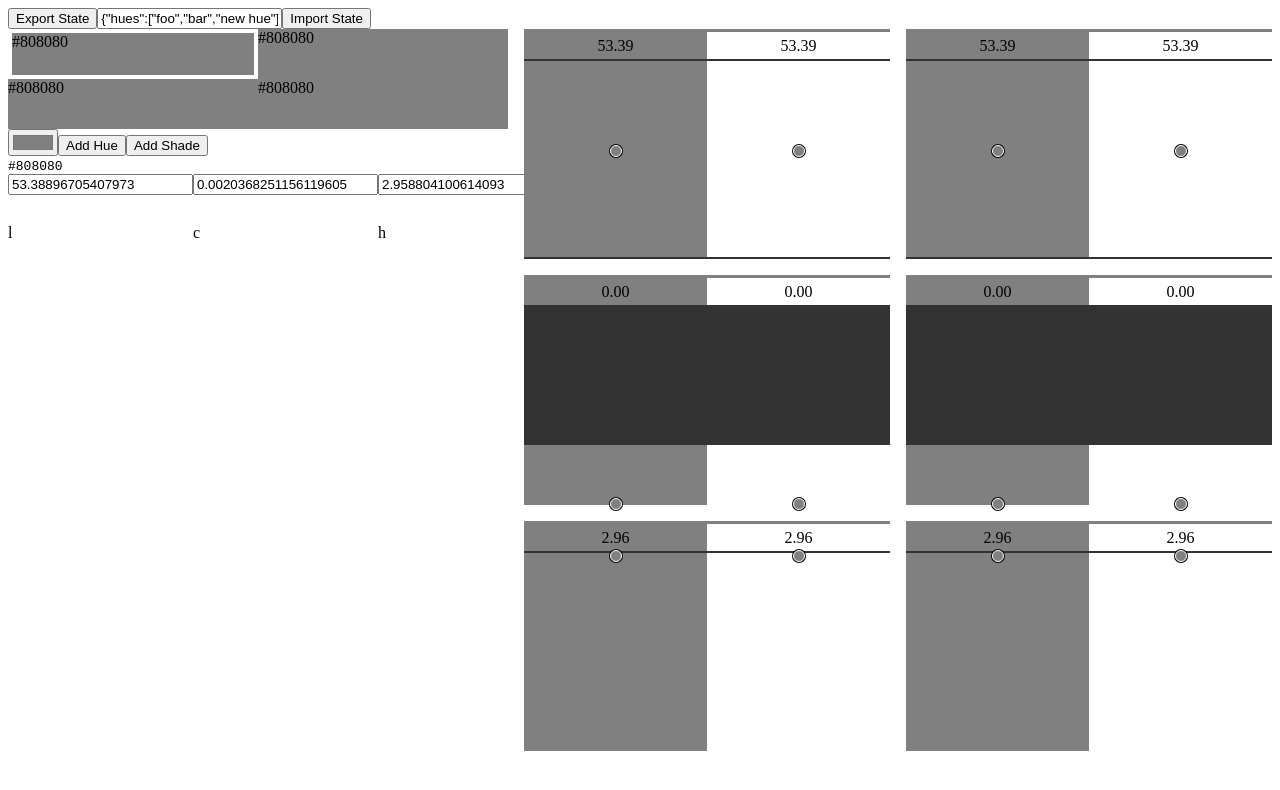
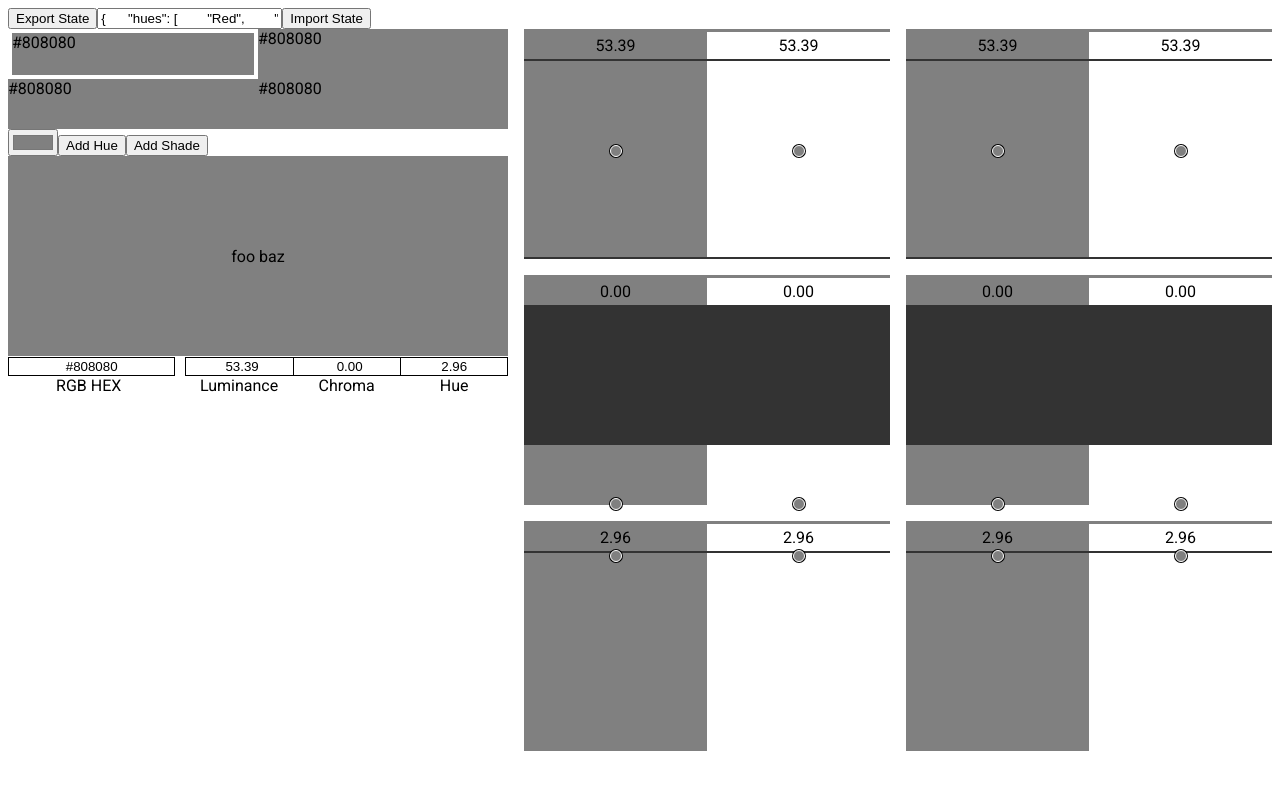
Before and after one commit to ucarion/cielab.io, a React app: page / in a window 1280 px wide. Shown: the top 790 px of the page. Built offline with nearby package versions, Linux system fonts and the light colour scheme; the HTML template or start-up script is replaced by a standard one.

Commit message:
Add more sophisticated inputting of colors

```diff
--- a/package.json
+++ b/package.json
@@ -2,9 +2,11 @@
   "dependencies": {
     "@types/react": "^16.9.16",
     "@types/react-dom": "^16.9.4",
+    "css-loader": "^3.4.0",
     "html-webpack-plugin": "^3.2.0",
     "react": "^16.12.0",
     "react-dom": "^16.12.0",
+    "style-loader": "^1.1.1",
     "ts-loader": "^6.2.1",
     "typescript": "^3.7.3",
     "webpack": "^4.41.2",
--- /dev/null
+++ b/src/App/ColorEditor.tsx
@@ -0,0 +1,224 @@
+import React, { useState, ChangeEvent, KeyboardEvent, useEffect } from "react";
+import {
+  RGB,
+  LCH,
+  rgbToHex,
+  MAX_SRGB_LUMINANCE,
+  hexToRGB,
+  rgbIsDisplayable,
+  lchToRGB
+} from "../color";
+
+interface Props {
+  rgb: RGB;
+  lch: LCH;
+  hue: string;
+  shade: string;
+  onUpdate: (rgb: RGB) => void;
+}
+
+export default function ColorEditor({
+  rgb,
+  lch: { l, c, h },
+  hue,
+  shade,
+  onUpdate
+}: Props) {
+  const [rgbInput, setRGBInput] = useState(rgbToHex(rgb));
+  const [isRGBInputValid, setIsRGBInputValid] = useState(true);
+  const [lInput, setLInput] = useState(l.toFixed(2));
+  const [isLInputValid, setLInputValid] = useState(true);
+  const [cInput, setCInput] = useState(c.toFixed(2));
+  const [isCInputValid, setCInputValid] = useState(true);
+  const [hInput, setHInput] = useState(h.toFixed(2));
+  const [isHInputValid, setHInputValid] = useState(true);
+
+  useEffect(() => {
+    setRGBInput(rgbToHex(rgb));
+    setIsRGBInputValid(true);
+  }, [rgb]);
+
+  useEffect(() => {
+    setLInput(l.toFixed(2));
+    setCInput(c.toFixed(2));
+    setHInput(h.toFixed(2));
+    setLInputValid(true);
+    setCInputValid(true);
+    setHInputValid(true);
+  }, [l, c, h]);
+
+  const handleRGBChange = (event: ChangeEvent<HTMLInputElement>) => {
+    setRGBInput(event.target.value);
+
+    try {
+      const rgb = hexToRGB(event.target.value);
+
+      if (rgbIsDisplayable(rgb)) {
+        setIsRGBInputValid(true);
+      } else {
+        setIsRGBInputValid(false);
+      }
+    } catch {
+      setIsRGBInputValid(false);
+    }
+  };
+
+  const handleRGBBlur = () => {
+    if (isRGBInputValid) {
+      onUpdate(hexToRGB(rgbInput));
+    }
+  };
+
+  const handleRGBKeyPress = (event: KeyboardEvent<HTMLInputElement>) => {
+    if (event.key === "Enter") {
+      handleRGBBlur();
+    }
+  };
+
+  const handleLCHBlur = () => {
+    if (isLInputValid && isCInputValid && isHInputValid) {
+      onUpdate(
+        lchToRGB({
+          l: parseFloat(lInput),
+          c: parseFloat(cInput),
+          h: parseFloat(hInput)
+        })
+      );
+    }
+  };
+
+  const handleLCHKeyPress = (event: KeyboardEvent<HTMLInputElement>) => {
+    if (event.key === "Enter") {
+      handleLCHBlur();
+    }
+  };
+
+  const handleLCHChange = (
+    event: ChangeEvent<HTMLInputElement>,
+    axis: keyof LCH
+  ) => {
+    const [setInput, setValid] = {
+      l: [setLInput, setLInputValid] as const,
+      c: [setCInput, setCInputValid] as const,
+      h: [setHInput, setHInputValid] as const
+    }[axis];
+
+    setInput(event.target.value);
+
+    try {
+      const value = parseFloat(event.target.value);
+      const lch = { l, c, h, [axis]: value };
+      const rgb = lchToRGB(lch);
+
+      if (rgbIsDisplayable(rgb)) {
+        setValid(true);
+      } else {
+        setValid(false);
+      }
+    } catch {
+      setValid(false);
+    }
+  };
+
+  return (
+    <div>
+      <div
+        style={{
+          width: "100%",
+          height: "200px",
+          backgroundColor: rgbToHex(rgb),
+          display: "grid",
+          justifyContent: "center",
+          alignItems: "center",
+          color: l > MAX_SRGB_LUMINANCE / 2 ? "black" : "white"
+        }}
+      >
+        {hue} {shade}
+      </div>
+      <div
+        style={{
+          display: "grid",
+          gridTemplateColumns: "1fr 2fr",
+          gridColumnGap: "16px"
+        }}
+      >
+        <div style={{ textAlign: "center" }}>
+          <div>
+            <input
+              style={{
+                width: "100%",
+                textAlign: "center",
+                borderWidth: "1px",
+                borderStyle: "solid",
+                borderColor: isRGBInputValid ? "black" : "red"
+              }}
+              value={rgbInput}
+              onChange={handleRGBChange}
+              onBlur={handleRGBBlur}
+              onKeyPress={handleRGBKeyPress}
+            />
+          </div>
+          RGB HEX
+        </div>
+        <div
+          style={{
+            textAlign: "center",
+            display: "grid",
+            gridTemplateColumns: "repeat(3, 1fr)"
+          }}
+        >
+          <div>
+            <input
+              style={{
+                width: "100%",
+                textAlign: "center",
+                borderWidth: "1px",
+                borderStyle: "solid",
+                borderColor: isLInputValid ? "black" : "red"
+              }}
+              value={lInput}
+              onChange={event => handleLCHChange(event, "l")}
+              onBlur={handleLCHBlur}
+              onKeyPress={handleLCHKeyPress}
+            />
+            Luminance
+          </div>
+          <div>
+            <input
+              style={{
+                width: "100%",
+                textAlign: "center",
+                borderWidth: "1px",
+                borderStyle: "solid",
+                borderColor: isCInputValid ? "black" : "red"
+              }}
+              value={cInput}
+              onChange={event => handleLCHChange(event, "c")}
+              onBlur={handleLCHBlur}
+              onKeyPress={handleLCHKeyPress}
+            />
+            Chroma
+          </div>
+          <div>
+            <input
+              style={{
+                boxSizing: "border-box",
+                width: "100%",
+                maxWidth: "100%",
+                textAlign: "center",
+                borderWidth: "1px",
+                borderStyle: "solid",
+                borderColor: isHInputValid ? "black" : "red"
+              }}
+              value={hInput}
+              onChange={event => handleLCHChange(event, "h")}
+              onBlur={handleLCHBlur}
+              onKeyPress={handleLCHKeyPress}
+            />
+            Hue
+          </div>
+        </div>
+      </div>
+    </div>
+  );
+}
--- /dev/null
+++ b/src/App/index.css
@@ -0,0 +1,5 @@
+@import url("https://fonts.googleapis.com/css?family=Roboto&display=swap");
+
+body {
+  font-family: "Roboto", sans-serif;
+}
--- a/src/App/index.tsx
+++ b/src/App/index.tsx
@@ -2,12 +2,110 @@ import React, { useState, ChangeEvent, useEffect } from "react";
 import { RGB, LCH, rgbToLCH, lchToRGB } from "../color";
 import TunnelGraph from "./TunnelGraph";
 import { Palette } from "./types";
+import ColorEditor from "./ColorEditor";
+import "./index.css";
 
 const DEFAULT_COLOR = { r: 0.5, g: 0.5, b: 0.5 };
 
 export default function App() {
   const [importedPalette, setImportedPalette] = useState(
-    `{"hues":["foo","bar","new hue"],"shades":["baz","quux","new shade","new shade","new shade"],"colors":[[{"r":0.788235294117647,"g":0.1843137254901961,"b":0.0784313725490196},{"r":0.6705882352941176,"g":0.12941176470588237,"b":0.09019607843137255},{"r":0.6431372549019608,"g":0.07058823529411765,"b":0.054901960784313725},{"r":0.6431372549019608,"g":0.12156862745098039,"b":0.20784313725490197},{"r":0.5215686274509804,"g":0.0392156862745098,"b":0}],[{"r":0.42745098039215684,"g":0.788235294117647,"b":0.596078431372549},{"r":0.42745098039215684,"g":0.7058823529411765,"b":0.45098039215686275},{"r":0.3176470588235294,"g":0.6196078431372549,"b":0.3333333333333333},{"r":0.1803921568627451,"g":0.5333333333333333,"b":0.25882352941176473},{"r":0.06666666666666667,"g":0.43137254901960786,"b":0.21176470588235294}],[{"r":0.43529411764705883,"g":0.6470588235294118,"b":0.803921568627451},{"r":0.3843137254901961,"g":0.5843137254901961,"b":0.7333333333333333},{"r":0.25882352941176473,"g":0.5333333333333333,"b":0.6862745098039216},{"r":0.3215686274509804,"g":0.4549019607843137,"b":0.6196078431372549},{"r":0.2235294117647059,"g":0.3764705882352941,"b":0.5137254901960784}]]}`
+    `{
+      "hues": [
+        "Red",
+        "Green",
+        "Blue"
+      ],
+      "shades": [
+        "50",
+        "100",
+        "200",
+        "300",
+        "400"
+      ],
+      "colors": [
+        [
+          {
+            "r": 0.788235294117647,
+            "g": 0.1843137254901961,
+            "b": 0.0784313725490196
+          },
+          {
+            "r": 0.6705882352941176,
+            "g": 0.12941176470588237,
+            "b": 0.09019607843137255
+          },
+          {
+            "r": 0.6431372549019608,
+            "g": 0.07058823529411765,
+            "b": 0.054901960784313725
+          },
+          {
+            "r": 0.6431372549019608,
+            "g": 0.12156862745098039,
+            "b": 0.20784313725490197
+          },
+          {
+            "r": 0.5215686274509804,
+            "g": 0.0392156862745098,
+            "b": 0
+          }
+        ],
+        [
+          {
+            "r": 0.42745098039215684,
+            "g": 0.788235294117647,
+            "b": 0.596078431372549
+          },
+          {
+            "r": 0.42745098039215684,
+            "g": 0.7058823529411765,
+            "b": 0.45098039215686275
+          },
+          {
+            "r": 0.3176470588235294,
+            "g": 0.6196078431372549,
+            "b": 0.3333333333333333
+          },
+          {
+            "r": 0.1803921568627451,
+            "g": 0.5333333333333333,
+            "b": 0.25882352941176473
+          },
+          {
+            "r": 0.06666666666666667,
+            "g": 0.43137254901960786,
+            "b": 0.21176470588235294
+          }
+        ],
+        [
+          {
+            "r": 0.43529411764705883,
+            "g": 0.6470588235294118,
+            "b": 0.803921568627451
+          },
+          {
+            "r": 0.3843137254901961,
+            "g": 0.5843137254901961,
+            "b": 0.7333333333333333
+          },
+          {
+            "r": 0.25882352941176473,
+            "g": 0.5333333333333333,
+            "b": 0.6862745098039216
+          },
+          {
+            "r": 0.3215686274509804,
+            "g": 0.4549019607843137,
+            "b": 0.6196078431372549
+          },
+          {
+            "r": 0.2235294117647059,
+            "g": 0.3764705882352941,
+            "b": 0.5137254901960784
+          }
+        ]
+      ]
+    }`
   );
 
   const [{ hues, shades, colors }, setPalette] = useState<Palette>({
@@ -143,9 +241,17 @@ export default function App() {
           <button onClick={handleAddShade}>Add Shade</button>
 
           <div>
-            <code>{rgbToHex(selectedColorRGB)}</code>
+            <ColorEditor
+              rgb={selectedColorRGB}
+              lch={selectedColorLCH}
+              hue={hues[selectedColor.hue]}
+              shade={shades[selectedColor.shade]}
+              onUpdate={rgb => updateSelectedColor(rgb)}
+            />
 
-            <div
+            {/* <code>{rgbToHex(selectedColorRGB)}</code> */}
+
+            {/* <div
               style={{
                 display: "grid",
                 gridTemplateColumns: `repeat(3, 1fr)`,
@@ -169,7 +275,7 @@ export default function App() {
               <div>l</div>
               <div>c</div>
               <div>h</div>
-            </div>
+            </div> */}
           </div>
         </div>
         <div
--- a/src/color.ts
+++ b/src/color.ts
@@ -35,6 +35,14 @@ export function rgbIsDisplayable({ r, g, b }: RGB): boolean {
   return 0 <= r && r <= 1 && 0 <= g && g <= 1 && 0 <= b && b <= 1;
 }
 
+export function rgbClamp({ r, g, b }: RGB): RGB {
+  return {
+    r: Math.min(1, Math.max(0, r)),
+    g: Math.min(1, Math.max(0, g)),
+    b: Math.min(1, Math.max(0, b))
+  };
+}
+
 export function rgbToLCH(rgb: RGB): LCH {
   return labToLCH(xyzToLAB(rgbToXYZ(rgb)));
 }
@@ -44,6 +52,10 @@ export function lchToRGB(lch: LCH): RGB {
 }
 
 export function hexToRGB(hex: string): RGB {
+  if (hex.length !== 7) {
+    throw new TypeError(`hex has wrong length: ${hex}`);
+  }
+
   return {
     r: parseInt(hex.substring(1, 3), 16) / 255,
     g: parseInt(hex.substring(3, 5), 16) / 255,
--- a/webpack.config.js
+++ b/webpack.config.js
@@ -10,6 +10,10 @@ module.exports = {
         test: /\.tsx?$/,
         use: "ts-loader",
         exclude: /node_modules/
+      },
+      {
+        test: /\.css$/i,
+        use: ["style-loader", "css-loader"]
       }
     ]
   },
```
Also changed, not shown: 1 other file (tests, documents, lock files or other folders).
